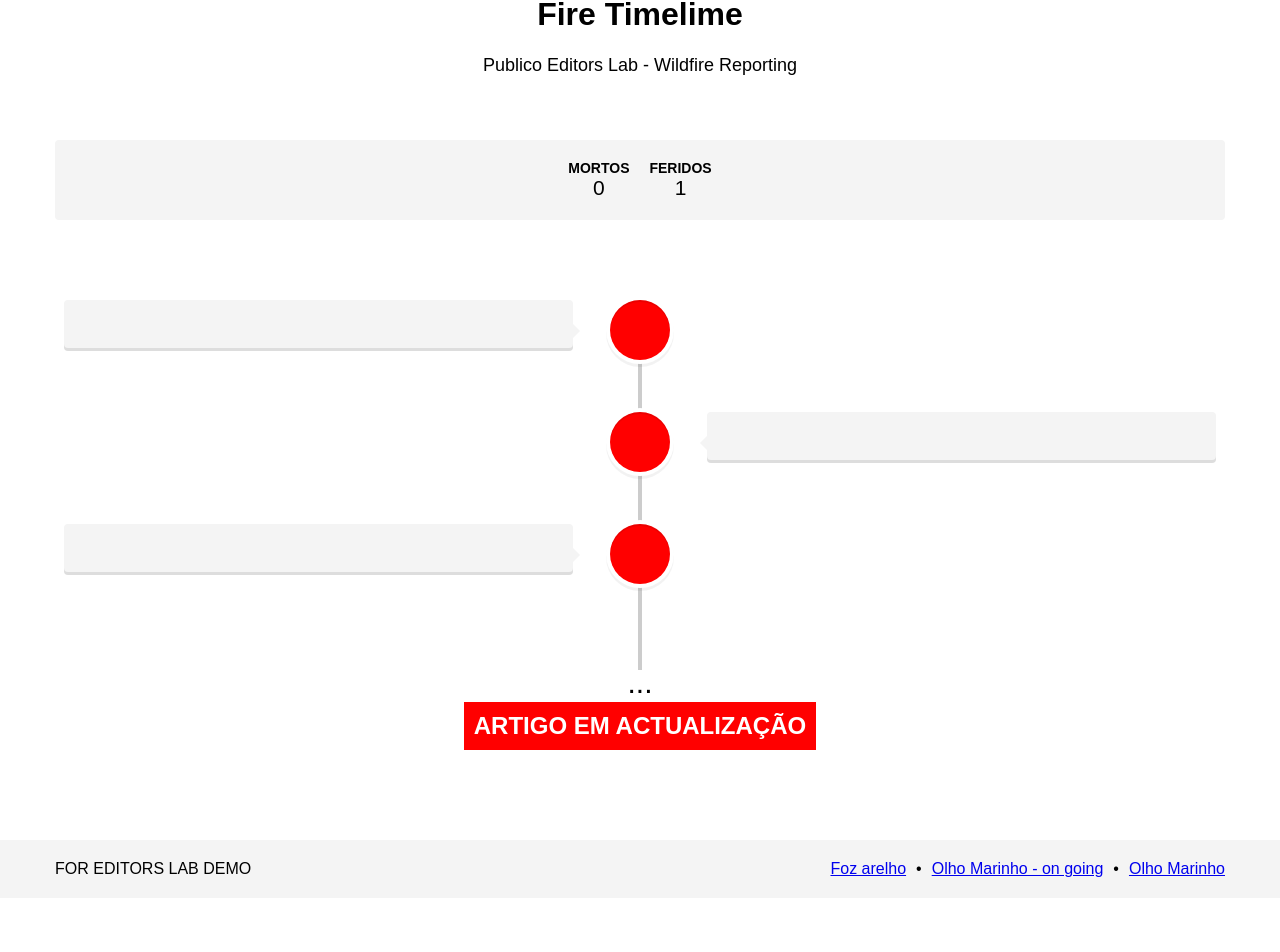
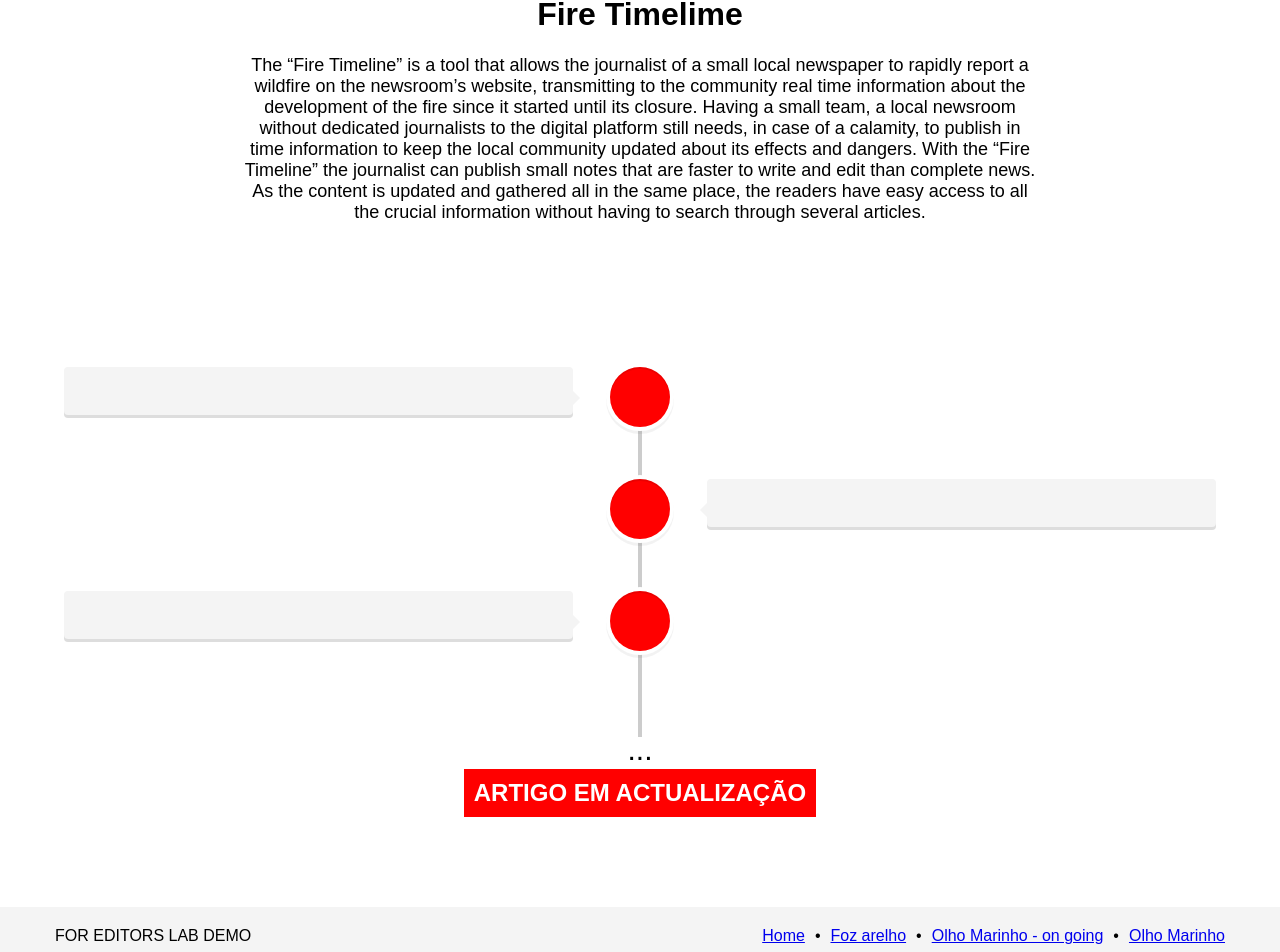
Before and after one commit to marzeelabs/editors_lab, a React (Create React App) app: page / in a window 1280 px wide. Shown: the part 125-1077 px from the top of the page. Before the commit the page ends 1023 px from the top, so only its background shows below. Built offline with nearby package versions, Linux system fonts and the light colour scheme.

Commit message:
Added project description.

```diff
--- a/src/App.js
+++ b/src/App.js
@@ -144,6 +144,7 @@ class App extends Component {
           <div className="container">
             <span className="for-demo__label">For editors lab demo</span>
             <ul className="for-demo__menu">
+              <li><a href="/">Home</a></li>
               <li><a href="/?event=2017-10-15_foz-arelho">Foz arelho</a></li>
               <li><a href="/?event=2017-10-15_olho-marinho-open">Olho Marinho - on going</a></li>
               <li><a href="/?event=2017-10-15_olho-marinho">Olho Marinho</a></li>
--- a/src/data/default.json
+++ b/src/data/default.json
@@ -1,10 +1,10 @@
 {
   "event": "Fire Timelime",
-  "description": "Publico Editors Lab - Wildfire Reporting",
+  "description": "The “Fire Timeline” is a tool that allows the journalist of a small local newspaper to rapidly report a wildfire on the newsroom’s website, transmitting to the community real time information about the development of the fire since it started until its closure. Having a small team, a local newsroom without dedicated journalists to the digital platform still needs, in case of a calamity, to publish in time information to keep the local community updated about its effects and dangers. With the “Fire Timeline” the journalist can publish small notes that are faster to write and edit than complete news. As the content is updated and gathered all in the same place, the readers have easy access to all the crucial information without having to search through several articles.",
   "status": "open",
   "area": "",
-  "number_injured": "1",
-  "number_killed": "0",
+  "number_injured": "",
+  "number_killed": "",
   "number_facilities_burned": "",
   "details": [
   {
```
